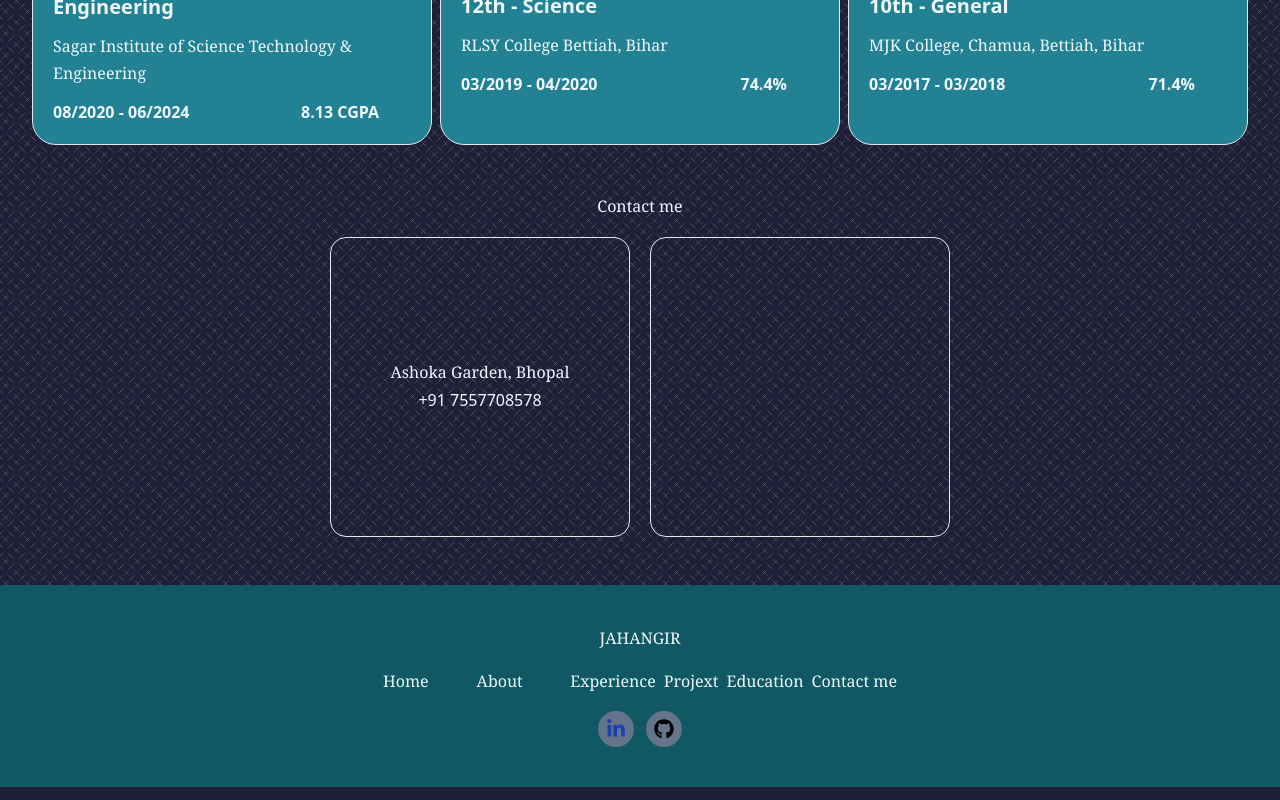
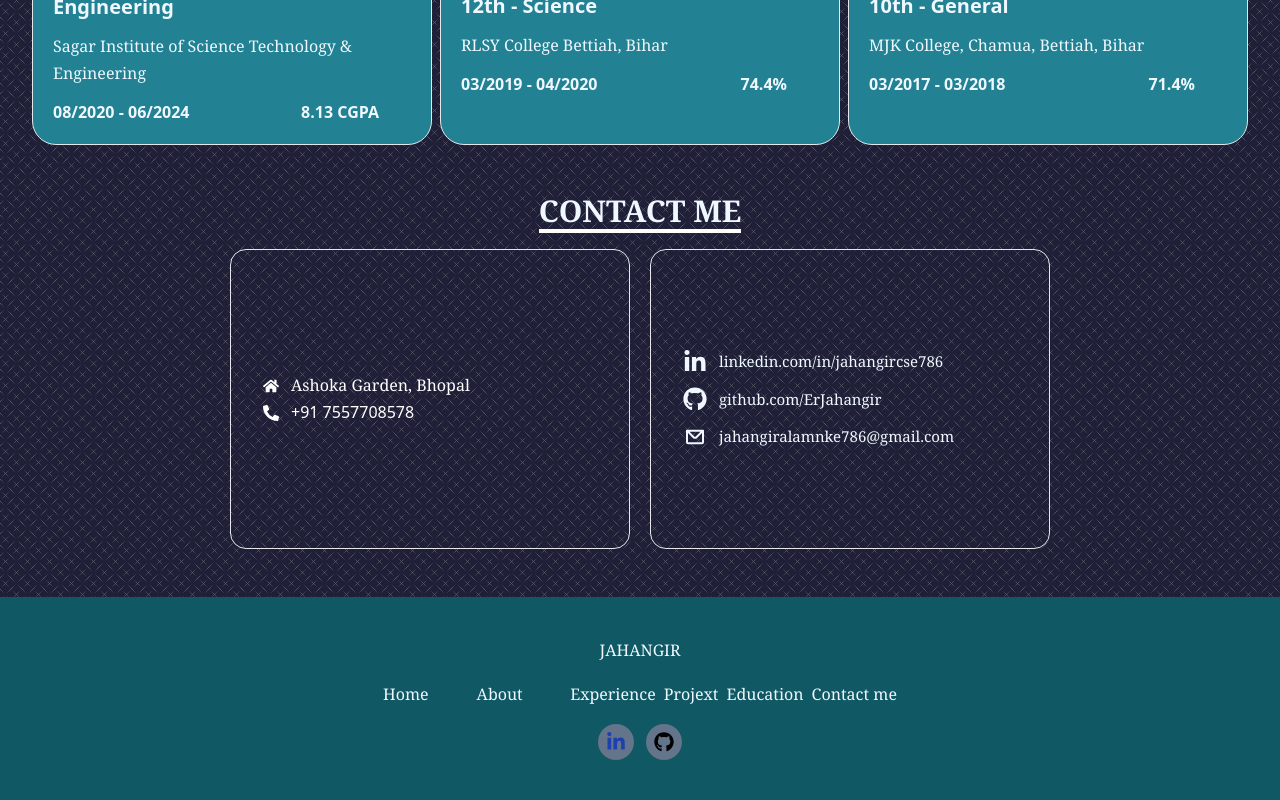
Before and after one commit to ErJahangir/portfolio, a Next.js app: page / in a window 1280 px wide. Shown: the part 3019-3819 px from the top of the page. Built offline with nearby package versions, Linux system fonts and the light colour scheme.

Commit message:
contact us

```diff
--- a/src/app/Component/Contact.jsx
+++ b/src/app/Component/Contact.jsx
@@ -1,4 +1,6 @@
 import React from "react";
+import { FaGithub, FaHome, FaLinkedinIn, FaPhoneAlt } from "react-icons/fa";
+import { CgMail } from "react-icons/cg";
 
 const Contact = () => {
   return (
@@ -6,13 +8,35 @@ const Contact = () => {
       id="Contact"
       className="flex w-[95%] mx-auto flex-col items-center my-12"
     >
-      <h2>Contact me</h2>
+      <h2 className="text-3xl uppercase font-bold border-b-4 border-white">
+        Contact me
+      </h2>
       <div className="flex flex-col mt-4 md:flex-row gap-5">
-        <div className="w-[300px] rounded-2xl p-8 flex flex-col items-center justify-center mx-auto border h-[300px]">
-          <h2>Ashoka Garden, Bhopal</h2>
-          <h2 className="font-sans">+91 7557708578</h2>
+        <div className="w-[300px] md:w-[400px] rounded-2xl text-white p-8 flex flex-col justify-center mx-auto border h-[300px]">
+          <h2 className="flex flex-row items-center gap-3">
+            {" "}
+            <FaHome />
+            Ashoka Garden, Bhopal
+          </h2>
+          <h2 className="font-sans flex flex-row items-center gap-3">
+            <FaPhoneAlt />
+            +91 7557708578
+          </h2>
         </div>
-        <div className="w-[300px] rounded-2xl border h-[300px]"></div>
+        <div className="w-[300px] rounded-2xl border h-[300px] md:w-[400px] p-8 flex flex-col justify-center gap-3">
+          <h2 className="flex flex-row items-center gap-3 text-[15px]">
+            <FaLinkedinIn className="text-2xl" />
+            linkedin.com/in/jahangircse786
+          </h2>
+          <h2 className="flex flex-row items-center gap-3 text-[15px]">
+            <FaGithub className="text-2xl" />
+            github.com/ErJahangir
+          </h2>
+          <h2 className="flex flex-row items-center gap-3 text-[15px]">
+            <CgMail className="text-2xl" />
+            jahangiralamnke786@gmail.com
+          </h2>
+        </div>
       </div>
     </div>
   );
```
